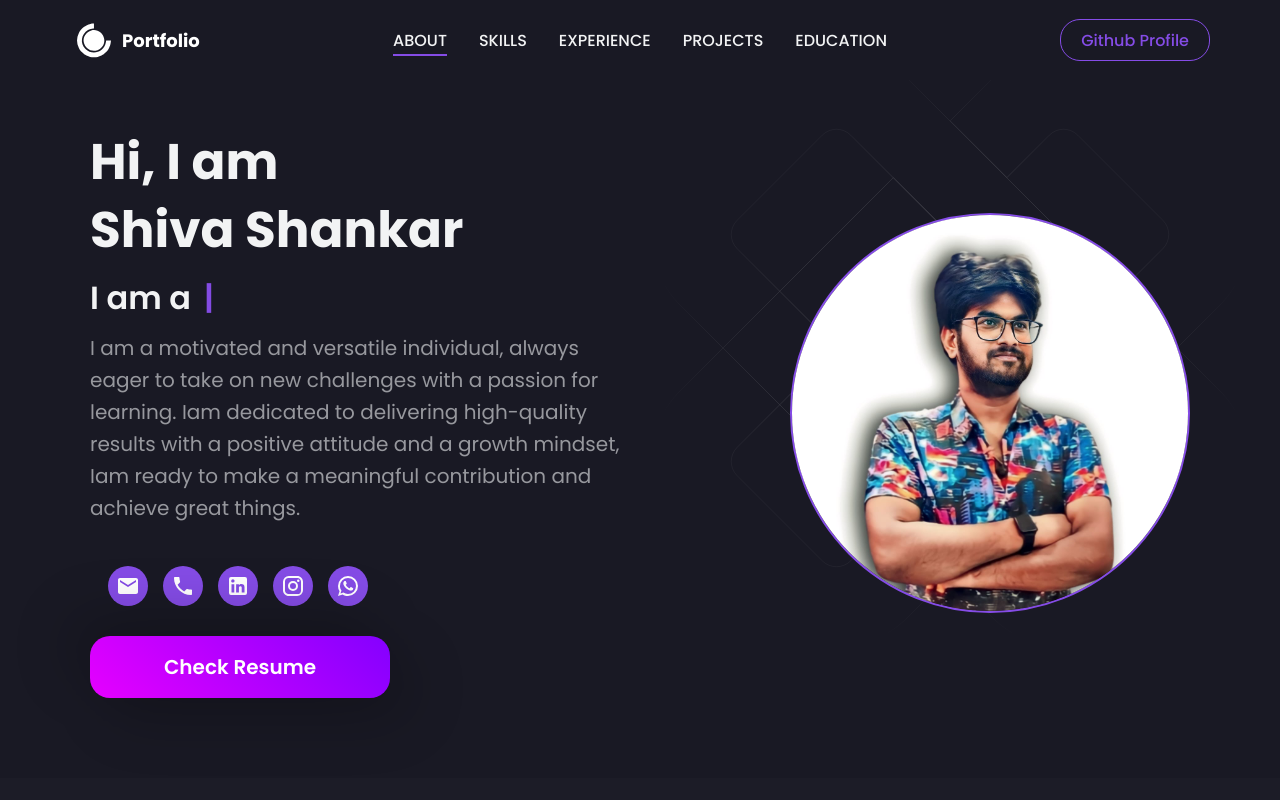
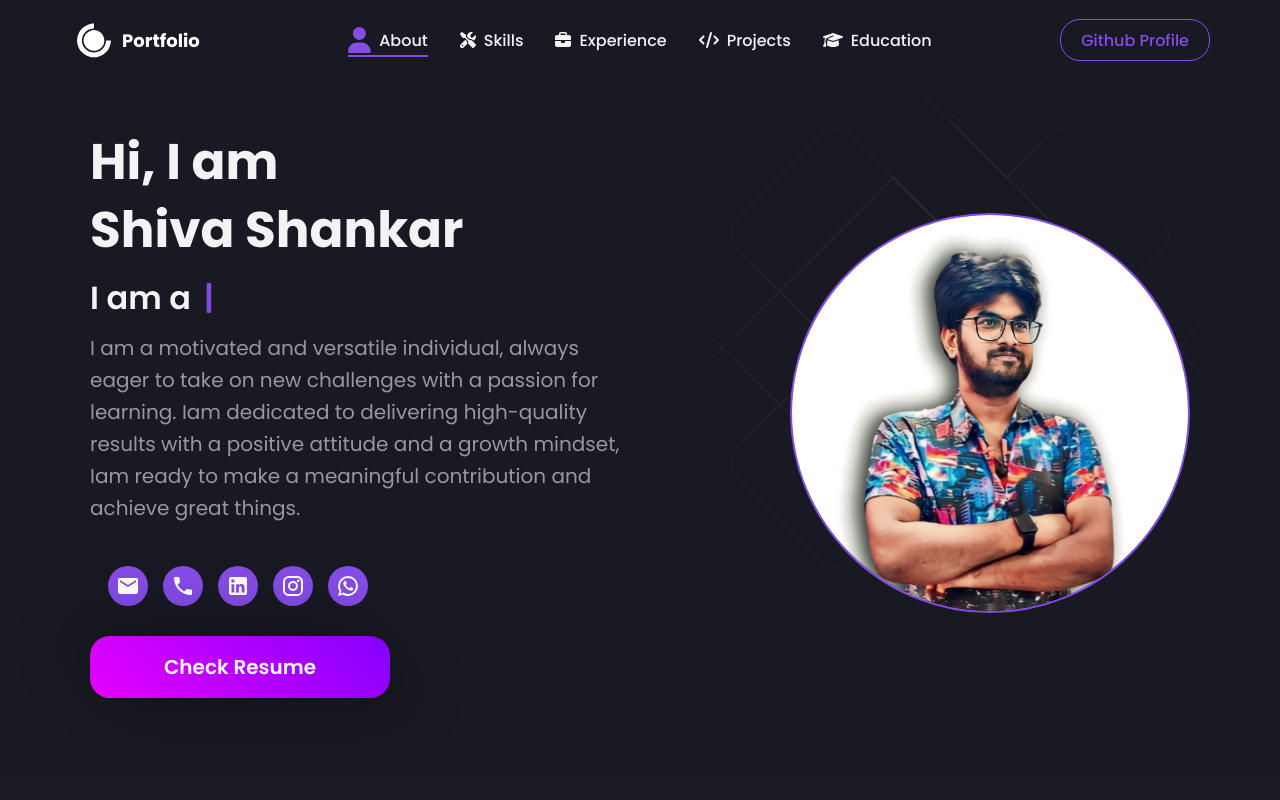
Before and after one commit to ShivaShankarGoddumarri/Shiva_Shankar_Portfolio, a React (Create React App) app: page / in a window 1280 px wide. Shown: the top 800 px of the page. Built offline with nearby package versions, Linux system fonts and the light colour scheme.

Commit message:
nav bar updated

```diff
--- a/src/App.js
+++ b/src/App.js
@@ -33,7 +33,7 @@ const Wrapper = styled.div`
       rgba(0, 70, 209, 0.15) 100%
     );
   width: 100%;
-  ${'' /* clip-path: polygon(0 0, 100% 0, 100% 100%, 30% 98%, 0 100%); */}
+  clip-path: polygon(0 0, 100% 0, 100% 100%, 30% 98%, 0 100%);
 `;
 function App() {
   useEffect(() => {
--- a/src/components/Education/index.js
+++ b/src/components/Education/index.js
@@ -22,8 +22,9 @@ const Wrapper = styled.div`
     display: flex;
     flex-direction: row;
     width: 100%;
-    max-width: 1350px;
+    max-width: 1200px;
     gap: 12px;
+    margin-top:50px;
     @media (max-width: 960px) {
         flex-direction: column;
         align-items: center;
@@ -36,15 +37,17 @@ const EducationWrapper = styled.div`
     flex-direction: column;
     align-items: center;
     gap: 12px;
+    margin-top:-40px;
+
 `;
 
 const Title = styled.div`
     font-size: 42px;
     text-align: center;
     font-weight: 600;
-    margin-top: 40px;
+    margin-top:40px;
     margin-bottom: 20px;
-    margin-right:-500px;
+    margin-right:-600px;
     padding: 70px 0 20px 0;
     color: white;
     @media (max-width: 768px) {
@@ -58,6 +61,7 @@ const Image = styled.img`
   width: 500px;
   height: 500px;
   margin-right: 20px;
+  margin-top:-40px;
   @media (max-width: 768px) {
        height: 300px;
        width: 300px;
--- a/src/components/Footer/index.js
+++ b/src/components/Footer/index.js
@@ -122,7 +122,7 @@ function Footer() {
           <NavLink href="#education">Education</NavLink>
         </Nav> */}
         <RightsNotice>
-      <NoticeText>&copy; Portfolio Shiva Shankar Goddumarri - 2023 @ All Rights Reserved </NoticeText>
+      <NoticeText>&copy; Shiva Shankar Goddumarri @ 2023, All Rights Reserved </NoticeText>
     </RightsNotice>
       </FooterWrapper>
     </FooterContainer>
--- a/src/components/Navbar/index.js
+++ b/src/components/Navbar/index.js
@@ -6,6 +6,25 @@ import { FaBars } from 'react-icons/fa';
 import { Bio } from '../../data/constants';
 import { Close, CloseRounded } from '@mui/icons-material';
 import { useTheme } from 'styled-components';
+import { FontAwesomeIcon } from '@fortawesome/react-fontawesome';
+import { faUser, faTools, faBriefcase, faCode, faGraduationCap } from '@fortawesome/free-solid-svg-icons';
+import styled from 'styled-components';
+
+
+
+// Wrap each FontAwesome icon and text in a container
+const NavItemContainer = styled.div`
+  display: flex;
+  align-items: center;
+  gap: 8px;
+  cursor: pointer;
+
+  .active-icon {
+    font-size: 26px;
+    color: #854ce6;
+    transition: all 0.3s ease;
+  }
+`;
 
 const Navbar = () => {
   const [isOpen, setIsOpen] = useState(false);
@@ -13,7 +32,6 @@ const Navbar = () => {
   const theme = useTheme();
 
   useEffect(() => {
-
     scrollSpy.update();
 
     // Added scroll event listener to update the active section
@@ -39,47 +57,63 @@ const Navbar = () => {
             setIsOpen(!isOpen);
           }} />
         </MobileIcon>
+
         <NavItems>
-        <Link to="about" spy={true} smooth={true}  duration={50} onSetActive={() => setActiveSection('about')}>
-         <NavLink  className={activeSection === 'about' ? 'active' : ''}>ABOUT</NavLink>
-        </Link>
+          <Link to="about" spy={true} smooth={true} duration={50} onSetActive={() => setActiveSection('about')}>
+            <NavLink className={activeSection === 'about' ? 'active' : ''}>
+              <NavItemContainer>
+                <FontAwesomeIcon icon={faUser} className={activeSection === 'about' ? 'active-icon' : ''} />
+                <span className={activeSection === 'about' ? 'active-text' : ''}>About</span>
+              </NavItemContainer>
+            </NavLink>
+          </Link>
           <Link to="skills" spy={true} smooth={true} duration={50} onSetActive={() => setActiveSection('skills')}>
-            <NavLink  className={activeSection === 'skills' ? 'active' : ''}>SKILLS</NavLink>
+            <NavLink className={activeSection === 'skills' ? 'active' : ''}>
+              <NavItemContainer>
+                <FontAwesomeIcon icon={faTools} className={activeSection === 'skills' ? 'active-icon' : ''} />
+                <span className={activeSection === 'skills' ? 'active-text' : ''}>Skills</span>
+              </NavItemContainer>
+            </NavLink>
           </Link>
           <Link to="experience" spy={true} smooth={true} duration={50} onSetActive={() => setActiveSection('experience')}>
-            <NavLink className={activeSection === 'experience' ? 'active' : ''}>EXPERIENCE</NavLink>
+            <NavLink className={activeSection === 'experience' ? 'active' : ''}>
+              <NavItemContainer>
+                <FontAwesomeIcon icon={faBriefcase} className={activeSection === 'experience' ? 'active-icon' : ''} />
+                <span className={activeSection === 'experience' ? 'active-text' : ''}>Experience</span>
+              </NavItemContainer>
+            </NavLink>
           </Link>
-          <Link to="projects" spy={true} smooth={true}  duration={50} onSetActive={() => setActiveSection('projects')}>
-            <NavLink className={activeSection === 'projects' ? 'active' : ''}>PROJECTS</NavLink>
+          <Link to="projects" spy={true} smooth={true} duration={50} onSetActive={() => setActiveSection('projects')}>
+            <NavLink className={activeSection === 'projects' ? 'active' : ''}>
+              <NavItemContainer>
+                <FontAwesomeIcon icon={faCode} className={activeSection === 'projects' ? 'active-icon' : ''} />
+                <span className={activeSection === 'projects' ? 'active-text' : ''}>Projects</span>
+              </NavItemContainer>
+            </NavLink>
           </Link>
-          <Link to="education" spy={true} smooth={true}  duration={50} onSetActive={() => setActiveSection('education')}>
-            <NavLink className={activeSection === 'education' ? 'active' : ''}>EDUCATION</NavLink>
+          <Link to="education" spy={true} smooth={true} duration={50} onSetActive={() => setActiveSection('education')}>
+            <NavLink className={activeSection === 'education' ? 'active' : ''}>
+              <NavItemContainer>
+                <FontAwesomeIcon icon={faGraduationCap} className={activeSection === 'education' ? 'active-icon' : ''} />
+                <span className={activeSection === 'education' ? 'active-text' : ''}>Education</span>
+              </NavItemContainer>
+            </NavLink>
           </Link>
         </NavItems>
+
         <ButtonContainer>
           <GitHubButton href={Bio.github} target="_blank">Github Profile</GitHubButton>
         </ButtonContainer>
-        {
-          isOpen &&
+        {isOpen && (
           <MobileMenu isOpen={isOpen}>
-            <MobileLink href="#about" onClick={() => {
-              setIsOpen(!isOpen);
-            }}>About</MobileLink>
-            <MobileLink href='#skills' onClick={() => {
-              setIsOpen(!isOpen);
-            }}>Skills</MobileLink>
-            <MobileLink href='#experience' onClick={() => {
-              setIsOpen(!isOpen);
-            }}>Experience</MobileLink>
-            <MobileLink href='#projects' onClick={() => {
-              setIsOpen(!isOpen);
-            }}>Projects</MobileLink>
-            <MobileLink href='#education' onClick={() => {
-              setIsOpen(!isOpen);
-            }}>Education</MobileLink>
+            <MobileLink href="#about" onClick={() => setIsOpen(!isOpen)}>About</MobileLink>
+            <MobileLink href="#skills" onClick={() => setIsOpen(!isOpen)}>Skills</MobileLink>
+            <MobileLink href="#experience" onClick={() => setIsOpen(!isOpen)}>Experience</MobileLink>
+            <MobileLink href="#projects" onClick={() => setIsOpen(!isOpen)}>Projects</MobileLink>
+            <MobileLink href="#education" onClick={() => setIsOpen(!isOpen)}>Education</MobileLink>
             <GitHubButton style={{ padding: '10px 16px', background: `${theme.primary}`, color: 'white', width: 'max-content' }} href={Bio.github} target="_blank">Github Profile</GitHubButton>
           </MobileMenu>
-        }
+        )}
       </NavbarContainer>
     </Nav>
   );
--- a/src/components/Projects/ProjectsStyle.js
+++ b/src/components/Projects/ProjectsStyle.js
@@ -18,9 +18,10 @@ export const Wrapper = styled.div`
     align-items: center;
     flex-direction: column;
     width: 100%;
-    max-width: 1350px;
+    max-width: 1250px;
     padding: 10px 0px 100px 0;
     gap: 12px;
+    margin-top:100px;
     @media (max-width: 960px) {
         flex-direction: column;
     }
@@ -30,7 +31,7 @@ export const Title = styled.div`
 font-size: 42px;
 text-align: center;
 font-weight: 600;
-margin-top: 80px;
+margin-top: 40px;
   color: ${({ theme }) => theme.text_primary};
   @media (max-width: 768px) {
       margin-top: 12px;
--- a/src/components/Skills/index.js
+++ b/src/components/Skills/index.js
@@ -36,7 +36,7 @@ const Title = styled.div`
   text-align: center;
   font-weight: 600;
   padding: 70px 0 20px 0;
-  margin-top: 50px;
+  margin-top: 70px;
   color: ${({ theme }) => theme.text_primary};
   @media (max-width: 768px) {
     margin-top: 20px;
```
